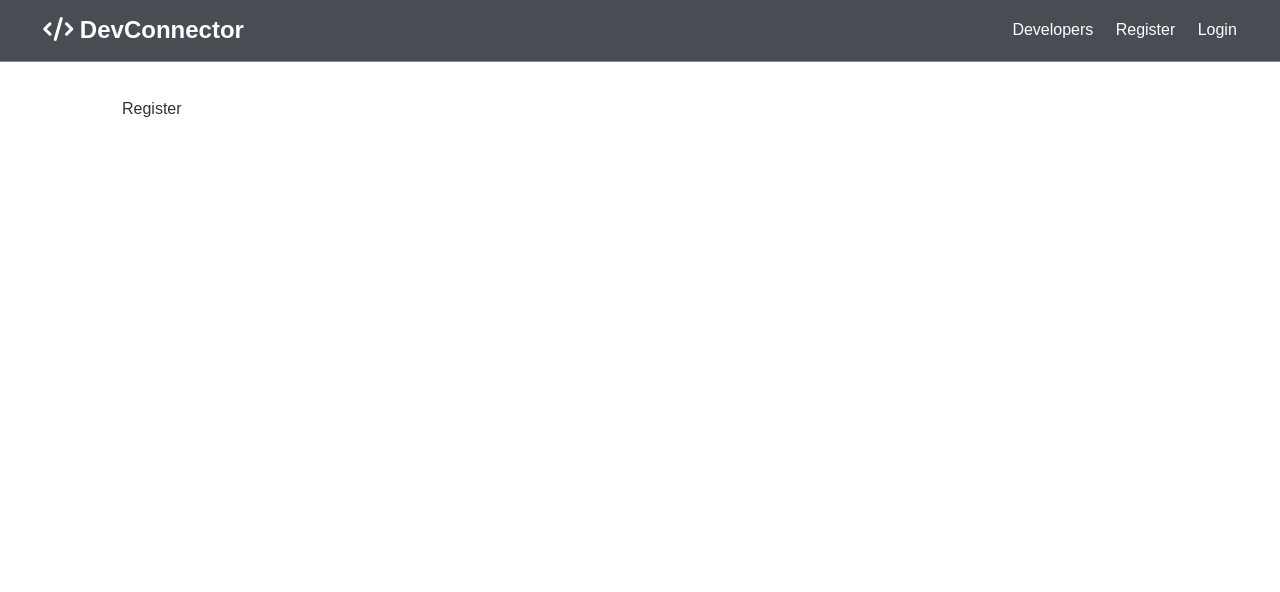
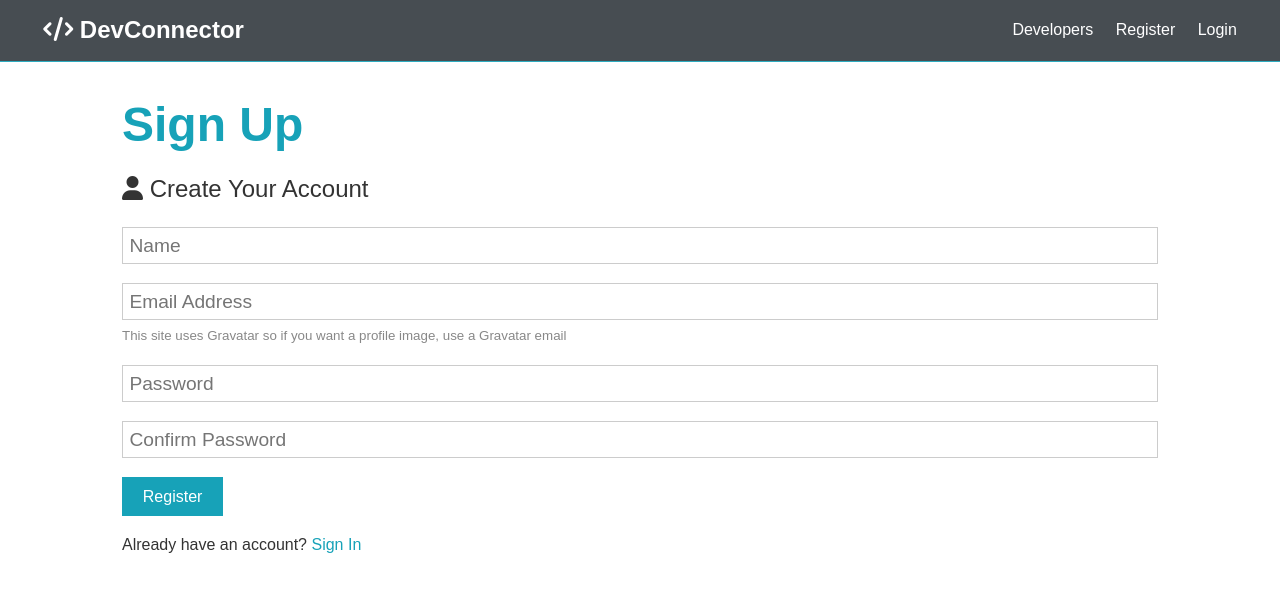
Before and after one commit to notayogilee/MERN-DevConnector, a React (Create React App) app in the folder client/: page /register in a window 1280 px wide. Shown: the top 592 px of the page. Built offline with nearby package versions, Linux system fonts and the light colour scheme.

Commit message:
front end login and register

```diff
--- a/client/src/components/auth/Login.js
+++ b/client/src/components/auth/Login.js
@@ -1,10 +1,51 @@
-import React from 'react'
+import React, { Fragment, useState } from 'react';
+import { Link } from 'react-router-dom';
 
 const Login = () => {
+
+  const [formData, setFormData] = useState({
+    email: '',
+    password: ''
+  });
+
+  const { email, password } = formData;
+
+  const onChange = e => setFormData({ ...formData, [e.target.name]: e.target.value });
+
+  const onSubmit = async e => {
+    e.preventDefault();
+    console.log('Success');
+  }
+
   return (
-    <div>
-      Login
-    </div>
+    <Fragment>
+      <h1 className="large text-primary">Sign In</h1>
+      <p className="lead"><i className="fas fa-user"></i> Sign Into Your Account</p>
+      <form className="form" onSubmit={e => onSubmit(e)} >
+        <div className="form-group">
+          <input
+            type="email"
+            placeholder="Email Address"
+            name="email"
+            value={email}
+            onChange={e => onChange(e)} required />
+        </div>
+        <div className="form-group">
+          <input
+            type="password"
+            placeholder="Password"
+            name="password"
+            value={password}
+            onChange={e => onChange(e)}
+            minLength="6"
+          />
+        </div>
+        <input type="submit" className="btn btn-primary" value="Login" />
+      </form>
+      <p className="my-1">
+        Don't have an account? <Link to="/register">Sign Up</Link>
+      </p>
+    </Fragment>
   )
 }
 
--- a/client/src/components/auth/Register.js
+++ b/client/src/components/auth/Register.js
@@ -1,10 +1,104 @@
-import React from 'react'
+import React, { Fragment, useState } from 'react';
+import { Link } from 'react-router-dom';
+// import axios from 'axios';
 
 const Register = () => {
+
+  const [formData, setFormData] = useState({
+    name: '',
+    email: '',
+    password: '',
+    password2: ''
+  });
+
+  const { name, email, password, password2 } = formData;
+
+  const onChange = e => setFormData({ ...formData, [e.target.name]: e.target.value });
+
+  const onSubmit = async e => {
+    e.preventDefault();
+    if (password !== password2) {
+      console.log('Passwords do not match');
+    } else {
+
+      console.log('Success');
+
+      // CODE WITHOUT REDUX
+      // const newUser = {
+      //   name,
+      //   email,
+      //   password
+      // }
+
+      // try {
+      //   const config = {
+      //     headers: {
+      //       'Content-Type': 'application/json'
+      //     }
+      //   }
+
+      //   const body = JSON.stringify(newUser);
+
+      //   const res = await axios.post('/api/users', body, config);
+      //   console.log(res.data);
+      // } catch (err) {
+      //   console.error(err.response.data);
+      // }
+    }
+  }
+
   return (
-    <div>
-      Register
-    </div>
+    <Fragment>
+      <h1 className="large text-primary">Sign Up</h1>
+      <p className="lead"><i className="fas fa-user"></i> Create Your Account</p>
+      <form className="form" onSubmit={e => onSubmit(e)} >
+        <div className="form-group">
+          <input
+            type="text"
+            placeholder="Name"
+            name="name"
+            value={name}
+            onChange={e => onChange(e)}
+            required
+          />
+        </div>
+        <div className="form-group">
+          <input
+            type="email"
+            placeholder="Email Address"
+            name="email"
+            value={email}
+            onChange={e => onChange(e)} required />
+          <small className="form-text"
+          >This site uses Gravatar so if you want a profile image, use a
+            Gravatar email</small>
+        </div>
+        <div className="form-group">
+          <input
+            type="password"
+            placeholder="Password"
+            name="password"
+            value={password}
+            onChange={e => onChange(e)}
+            minLength="6"
+          />
+        </div>
+        <div className="form-group">
+          <input
+            type="password"
+            placeholder="Confirm Password"
+            name="password2"
+            value={password2}
+            onChange={e => onChange(e)}
+            minLength="6"
+          />
+        </div>
+        <input type="submit" className="btn btn-primary" value="Register" />
+      </form>
+      <p className="my-1">
+        Already have an account? <Link to="/login">Sign In</Link>
+      </p>
+    </Fragment>
   )
 }
 
```
